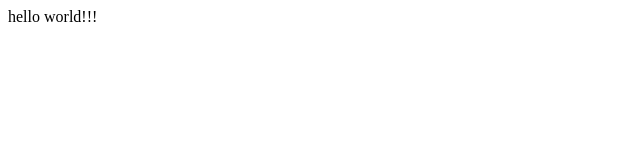
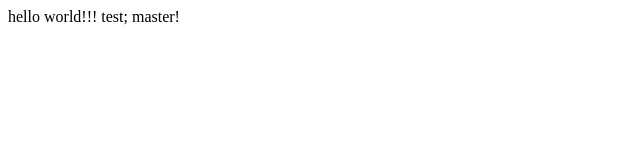
Before and after one commit to Larmyliu/git, a plain HTML site: page index.html in a window 1280 px wide. Shown: the full height of the page, 0-640 px from the left. Drawn offline with Linux system fonts and the light colour scheme.

Commit message:
back home

```diff
--- a/index.html
+++ b/index.html
@@ -7,5 +7,7 @@
 </head>
 <body>
     hello world!!!
+    test;
+    master!
 </body>
 </html>
```
